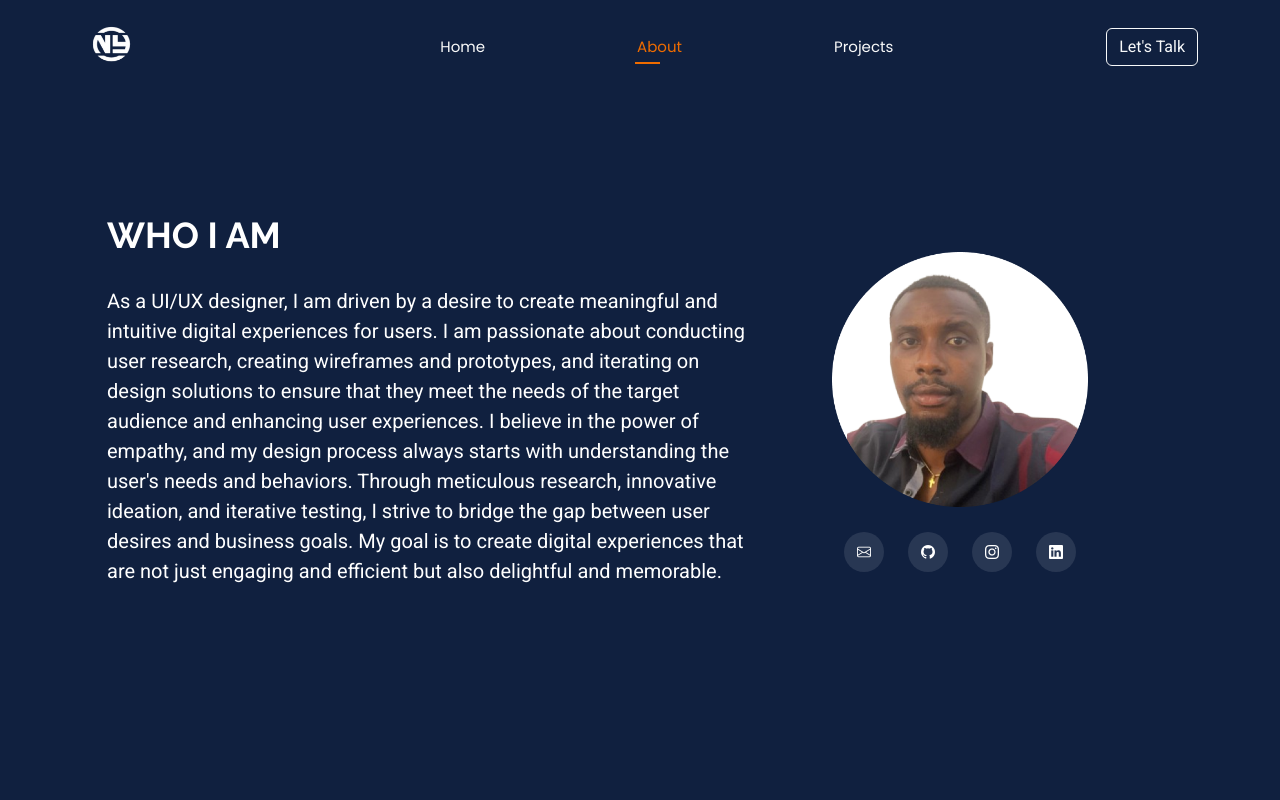
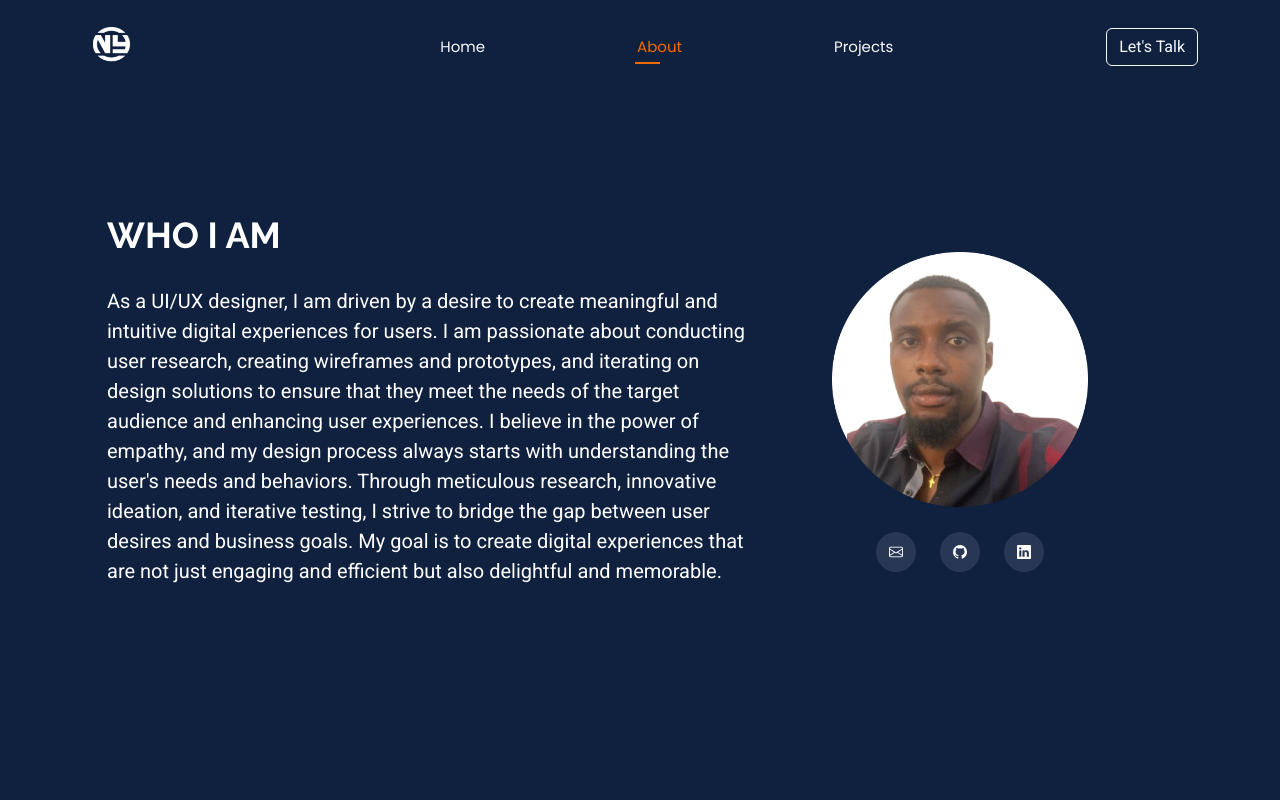
Before and after one commit to Nyno11/Nyno11.github.io, a plain HTML site: page about.html in a window 1280 px wide. Shown: the top 800 px of the page. Drawn offline with Linux system fonts and the light colour scheme.

Commit message:
Update about.html

```diff
--- a/about.html
+++ b/about.html
@@ -98,9 +98,7 @@
           <div class="social-links " style="margin-left: 20px;">
             <a href="mailto:franklinobiora20@gmail.com"><i class="bi bi-envelope"></i></a>
             <a href="https://github.com/Nyno11"><i class="bi bi-github"></i></a>
-            <a href="https://www.instagram.com/iamnonso_11?igsh=MjIxbWx6MjhtbjZv&utm_source=qr"><i
-                class="bi bi-instagram"></i></a>
-            <a href="https://www.linkedin.com/in/franklin-obiora-7a6874321"><i class="bi bi-linkedin"></i></a>
+            <a href="https://www.linkedin.com/in/franklin-obiorah-8a88a8353?utm_source=share&utm_campaign=share_via&utm_content=profile&utm_medium=ios_app"><i class="bi bi-linkedin"></i></a>
           </div>
         </div>
       </div>
```
